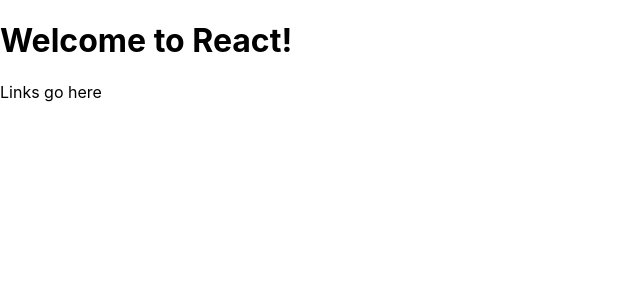
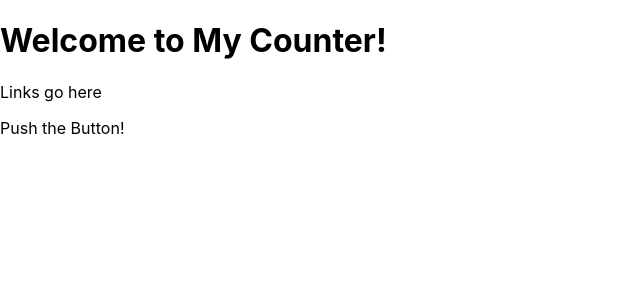
Before and after one commit to bproorda/ReactCounter, a React (Create React App) app in the folder counterapp/: page / in a window 1280 px wide. Shown: the top 300 px of the page, without its empty margins (0-640 px from the left). Built offline with nearby package versions, Linux system fonts and the light colour scheme.

Commit message:
refactored header

```diff
--- a/counterapp/src/Components/Header.js
+++ b/counterapp/src/Components/Header.js
@@ -5,8 +5,9 @@
 {
     return (
         <header>
-        <h1>Welcome to React!</h1>
+        <h1>Welcome to My Counter!</h1>
         <nav>Links go here</nav>
+        <p>Push the Button!</p>
       </header>
     )
 }
--- a/counterapp/src/Components/Header.scss
+++ b/counterapp/src/Components/Header.scss
@@ -0,0 +1,3 @@
+.Header{
+    background-color: blue($color: #000000);
+}
```
